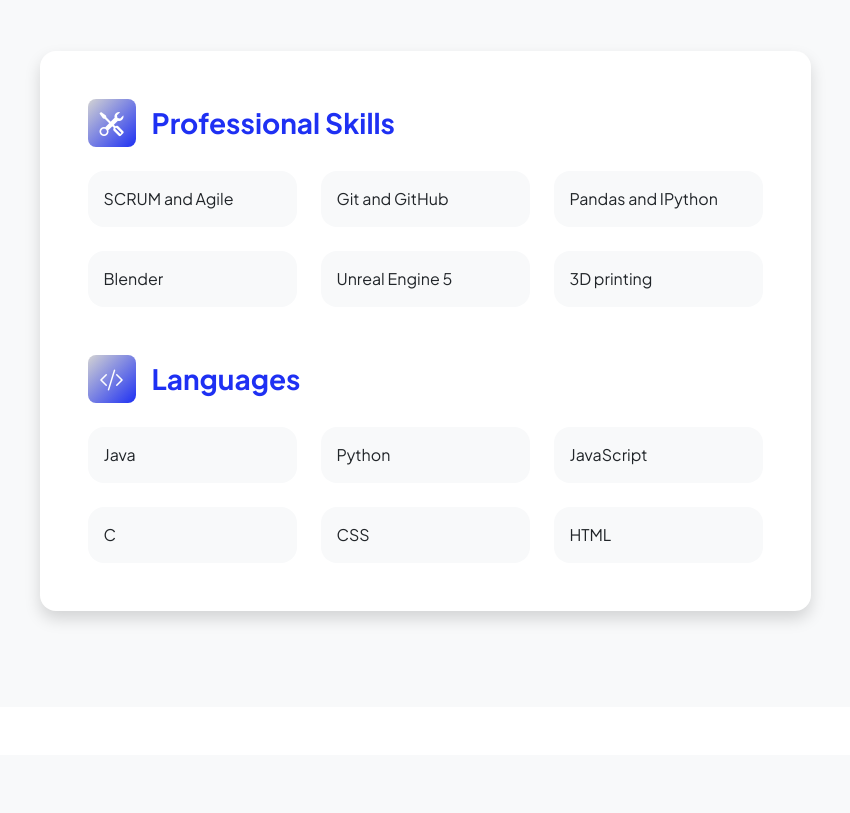
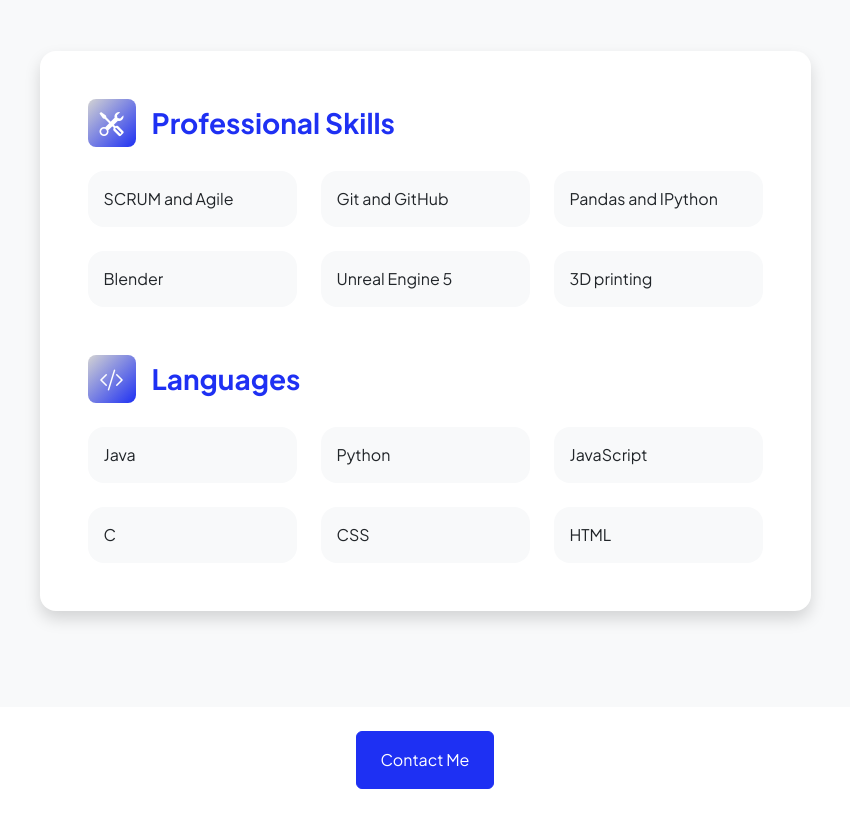
Before and after one commit to BenGlass6/BenGlass6.github.io, a plain HTML site: page resume.html in a window 1280 px wide. Shown: the part 1448-2261 px from the top of the page, without its empty margins (215-1065 px from the left). Before the commit the page ends 2203 px from the top, so only its background shows below. Drawn offline with nearby package versions, Linux system fonts and the light colour scheme.

Commit message:
new way to contact me!

```diff
--- a/resume.html
+++ b/resume.html
@@ -54,7 +54,8 @@
                             <h2 class="text-primary fw-bolder mb-0">Experience</h2>
                             <!-- Download resume button-->
                             <!-- Note: Set the link href target to a PDF file within your project-->
-                            <a class="btn btn-primary px-4 py-3" href="/assets/Ben_Glass_Online_Resume.pdf" target="_blank">
+                            <a class="btn btn-primary px-4 py-3" href="/assets/Ben_Glass_Online_Resume.pdf"
+                                target="_blank">
                                 <div class="d-inline-block bi bi-download me-2"></div>
                                 See Resume
                             </a>
@@ -171,7 +172,8 @@
                                     <div class="d-flex align-items-center mb-4">
                                         <div
                                             class="feature bg-primary bg-gradient-primary-to-secondary text-white rounded-3 me-3">
-                                            <i class="bi bi-tools"></i></div>
+                                            <i class="bi bi-tools"></i>
+                                        </div>
                                         <h3 class="fw-bolder mb-0"><span class="text-primary d-inline">Professional
                                                 Skills</span></h3>
                                     </div>
@@ -209,7 +211,8 @@
                                     <div class="d-flex align-items-center mb-4">
                                         <div
                                             class="feature bg-primary bg-gradient-primary-to-secondary text-white rounded-3 me-3">
-                                            <i class="bi bi-code-slash"></i></div>
+                                            <i class="bi bi-code-slash"></i>
+                                        </div>
                                         <h3 class="fw-bolder mb-0"><span class="text-primary d-inline">Languages</span>
                                         </h3>
                                     </div>
@@ -251,14 +254,11 @@
     <!-- Footer-->
     <footer class="bg-white py-4 mt-auto">
         <div class="container px-5">
-            <div class="row align-items-center justify-content-between flex-column flex-sm-row">
-                <!-- <div class="col-auto"><div class="small m-0">Copyright &copy; Your Website 2023</div></div> -->
-                <div class="col-auto">
-                    <!-- <a class="small" href="#!">Privacy</a>
-                        <span class="mx-1">&middot;</span>
-                        <a class="small" href="#!">Terms</a>
-                        <span class="mx-1">&middot;</span>
-                        <a class="small" href="#!">Contact</a> -->
+            <div class="row align-items-center justify-content-center">
+                <div class="col-auto text-center">
+                    <a class="btn btn-primary px-4 py-3" href="https://forms.gle/QvufB6zGP67XtkY49" target="_blank">
+                        Contact Me
+                    </a>
                 </div>
             </div>
         </div>
```
Also changed, not shown: index.html (+6 -9 lines), projects.html (+4 -1 lines).
